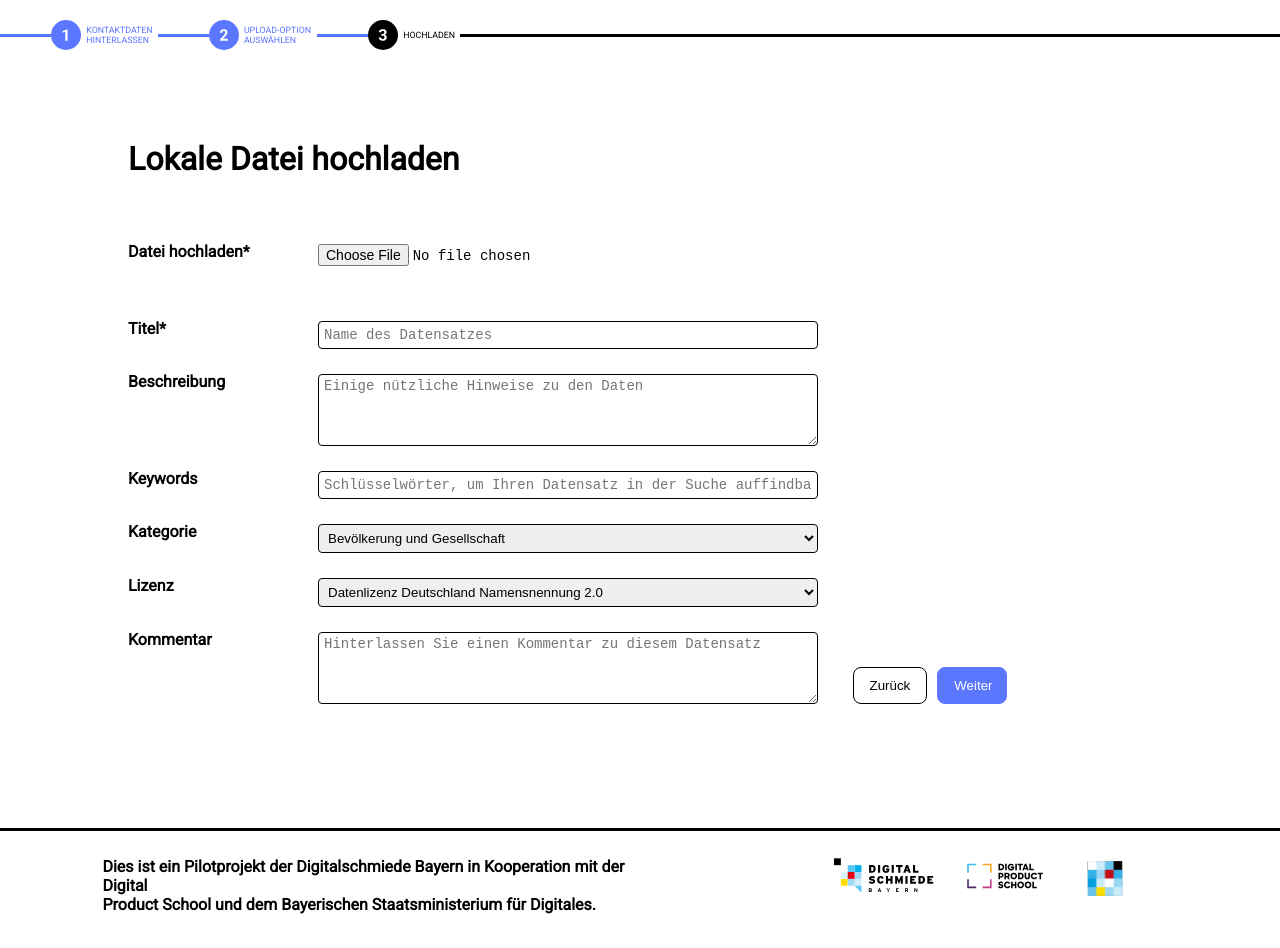
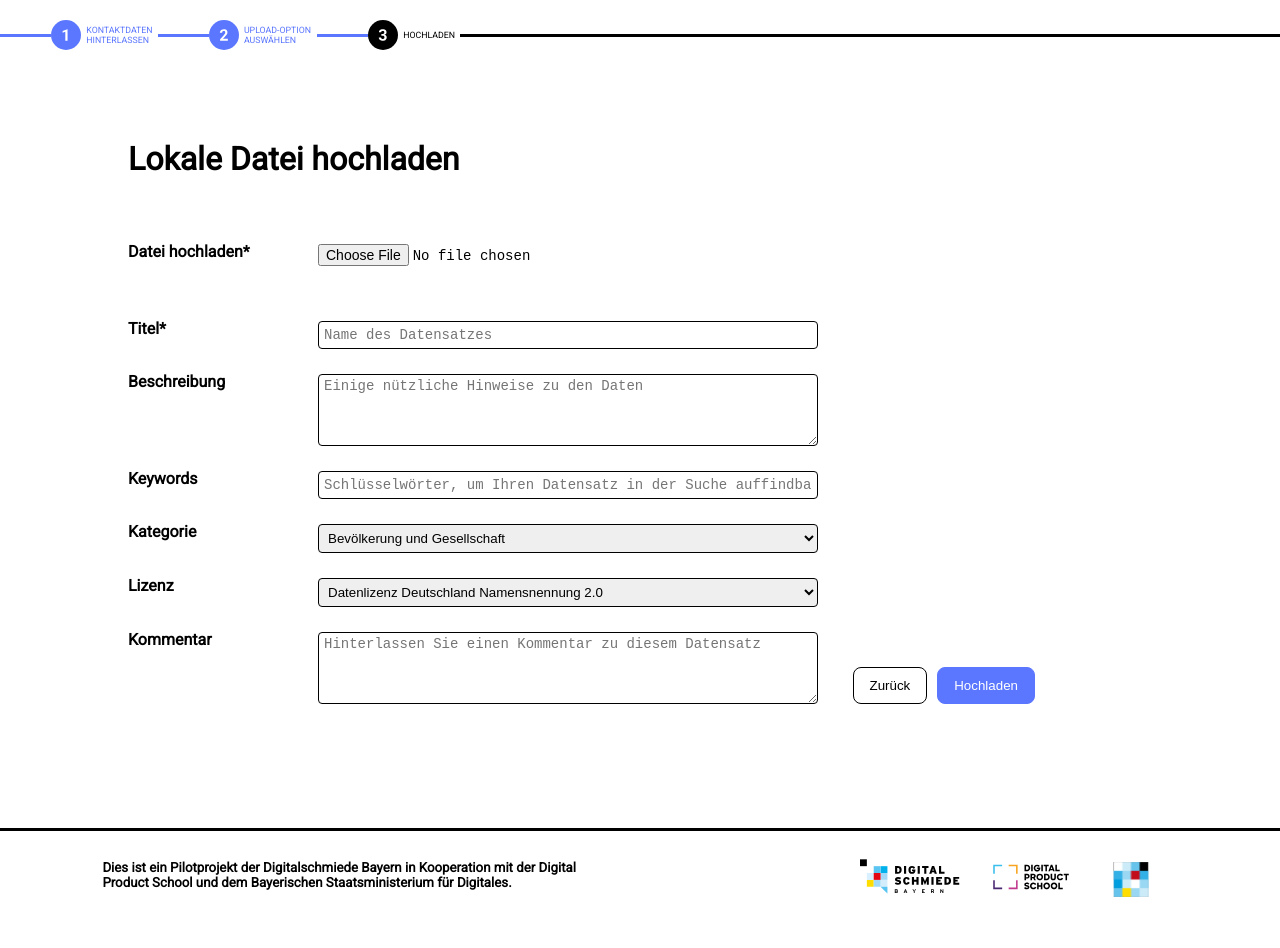
Before and after one commit to devansh-srivastav/open-data, a Next.js app: page /upload-data in a window 1280 px wide. Built offline with nearby package versions, Linux system fonts and the light colour scheme.

Commit message:
new prototype final design

```diff
--- a/components/footer.js
+++ b/components/footer.js
@@ -8,7 +8,7 @@ class Footer extends Component {
             <footer>
                 <div className="main-screen2">
                     <div className="first">
-                        <h4>Dies ist ein Pilotprojekt der Digitalschmiede Bayern in Kooperation mit der Digital <br />Product School und dem Bayerischen Staatsministerium für Digitales.</h4>
+                        <h5>Dies ist ein Pilotprojekt der Digitalschmiede Bayern in Kooperation mit der Digital <br />Product School und dem Bayerischen Staatsministerium für Digitales.</h5>
                     </div>
                     <div className='sec'>
                     <div className='foot-logo'>
--- a/pages/login.js
+++ b/pages/login.js
@@ -26,10 +26,11 @@ export default function Home() {
             ...prevState,
             [name]: value
         }));
+        setChange(true);
 
     };
     const [popup, openPopup] = useState(false);
-
+    const [change, setChange] = useState(false);
     const [loading, setupload] = useState(false);
     const [isRed, setRed] = useState(false);
     const submit = () => (e) => {
@@ -98,7 +99,7 @@ export default function Home() {
                                 <input placeholder="Organisation(und Abteilung)*" className={isRed && query.org == "" ? "red-border" : ""} value={query.org} name="org" onChange={handleChange()} />
                                 <div className="bottom-btn mT80">
 
-                                    <button type="button" value="submit" name="submit" className="zuruk" onClick={() => openPopup(true)}>
+                                    <button type="button" value="submit" name="submit" className="zuruk" onClick={() => (change == true && (query.name != "" || query.email != "" || query.org != "")) ? openPopup(true) : router.push("/")}>
                                         Zurück
 
                                     </button>
--- a/pages/upload-data.js
+++ b/pages/upload-data.js
@@ -38,6 +38,7 @@ export default function Uploaddata() {
     const [fileUrl, setFile] = useState("");
     const [size, setSize] = useState("");
     const [isRed, setRed] = useState(false);
+    const [change, setChange] = useState(false);
     const [popupcontent, setContent] = useState("Sind Sie sicher, dass Sie zuruckgehen wollen? Die eingegebenen Daten werden nicht gespeichert.");
     const [popup, openPopup] = useState(false);
     const handleChange = () => (e) => {
@@ -47,6 +48,7 @@ export default function Uploaddata() {
             ...prevState,
             [name]: value
         }));
+        setChange(true);
     };
 
     const [loading, setupload] = useState(false);
@@ -61,6 +63,7 @@ export default function Uploaddata() {
         setOrg(localStorage.getItem("org"));
         setFile(localStorage.getItem("email") + "_" + e.target.files[0].name);
         setSize(e.target.files[0].size / 1048576);
+        setChange(true);
     };
     const router = useRouter();
     const scriptURL = 'https://script.google.com/macros/s/AKfycbwITNaAxw3PgsLYZJ7Fn1oJ2XnPb09BNxo48x1ZCGc5LAdkNmaNt357u9NpR2tmvposbw/exec'
@@ -186,12 +189,12 @@ export default function Uploaddata() {
                             <span className="field">Kommentar</span>
                             <textarea placeholder="Hinterlassen Sie einen Kommentar zu diesem Datensatz" rows="5" type="text" value={query.comment} name="comment" onChange={handleChange()} />
                             <div className="row center">
-                                <button type="button" name="submits" className="zuruk" onClick={() => openPopup(true)}>
+                                <button type="button" name="submits" className="zuruk" onClick={() => (change == true && (query.file != "" || query.title != ""))?openPopup(true):router.push("/upload")}>
                                     Zurück
                                 </button>
 
                                 <button className="weiter" type="submit" value="submit" name="submit" onClick={(e) => submit(e)}>
-                                    Weiter
+                                    Hochladen
                                 </button>
 
 
@@ -236,7 +239,7 @@ export default function Uploaddata() {
                         </button>
 
                         <button className="black-btn" type="submit" value="submit" name="submit" onClick={(e) => submit(e)}>
-                            Weiter
+                            Hochladen
                         </button>
 
                     </form>
--- a/styles/index.css
+++ b/styles/index.css
@@ -311,13 +311,13 @@ input, textarea {
     /* border-right:3px solid black; */
     padding:2% 5% 1% 8%;
 }
-.main-screen2 .sec {
+    .main-screen2 .sec {
         width: 45%;
-        padding:2% 10% 2% 8%;
+        padding: 2% 4% 2% 10%;
         /* display:flex;
         flex-direction:column;
         justify-content:space-between; */
-}
+    }
 
 .marAuto{
     margin-left:auto;
--- a/styles/login.css
+++ b/styles/login.css
@@ -136,7 +136,6 @@ input.red-border,textarea.red-border{
 
 .weiter {
     padding: 10px 16px;
-    width: 70px;
    background: #5B76FF;
     border-radius: 8px;
     margin: 10px 0px 10px 10px;
```
Also changed, not shown: pages/upload-link-data.js (+4 -3 lines).
